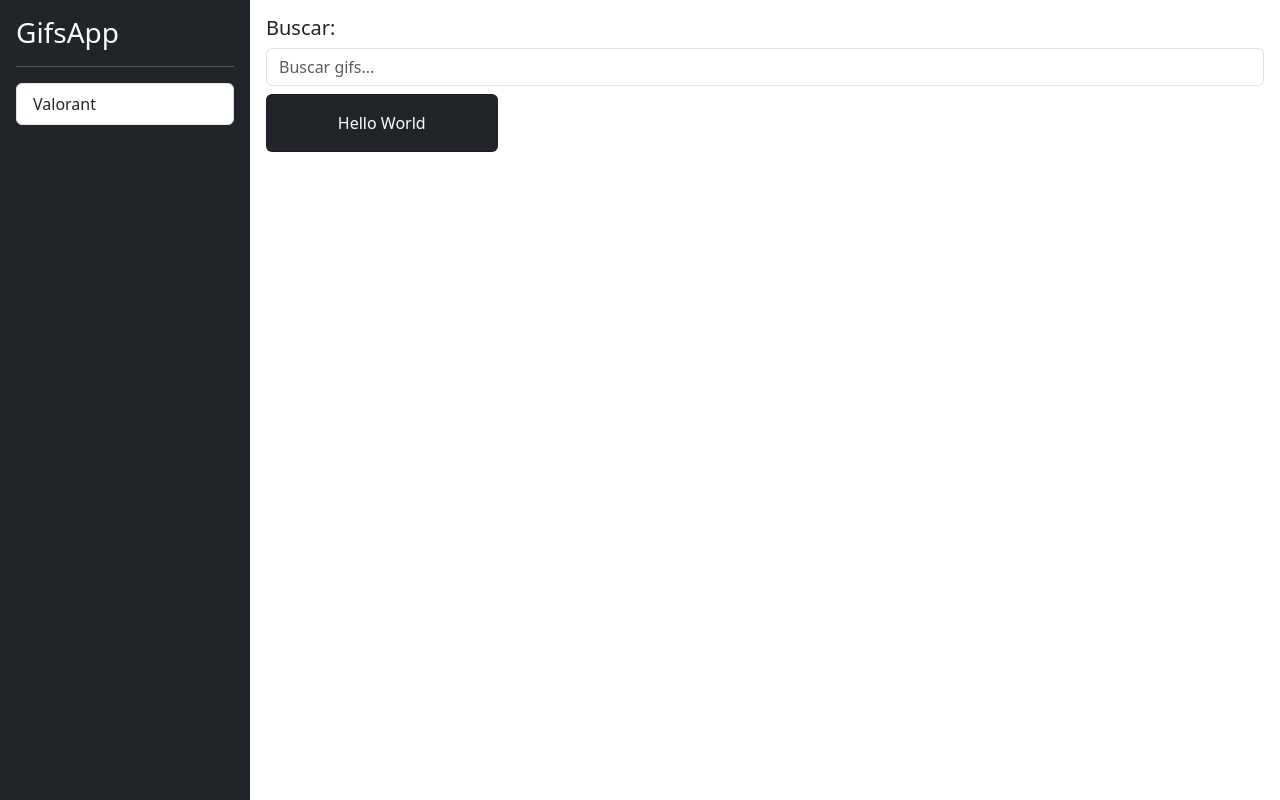
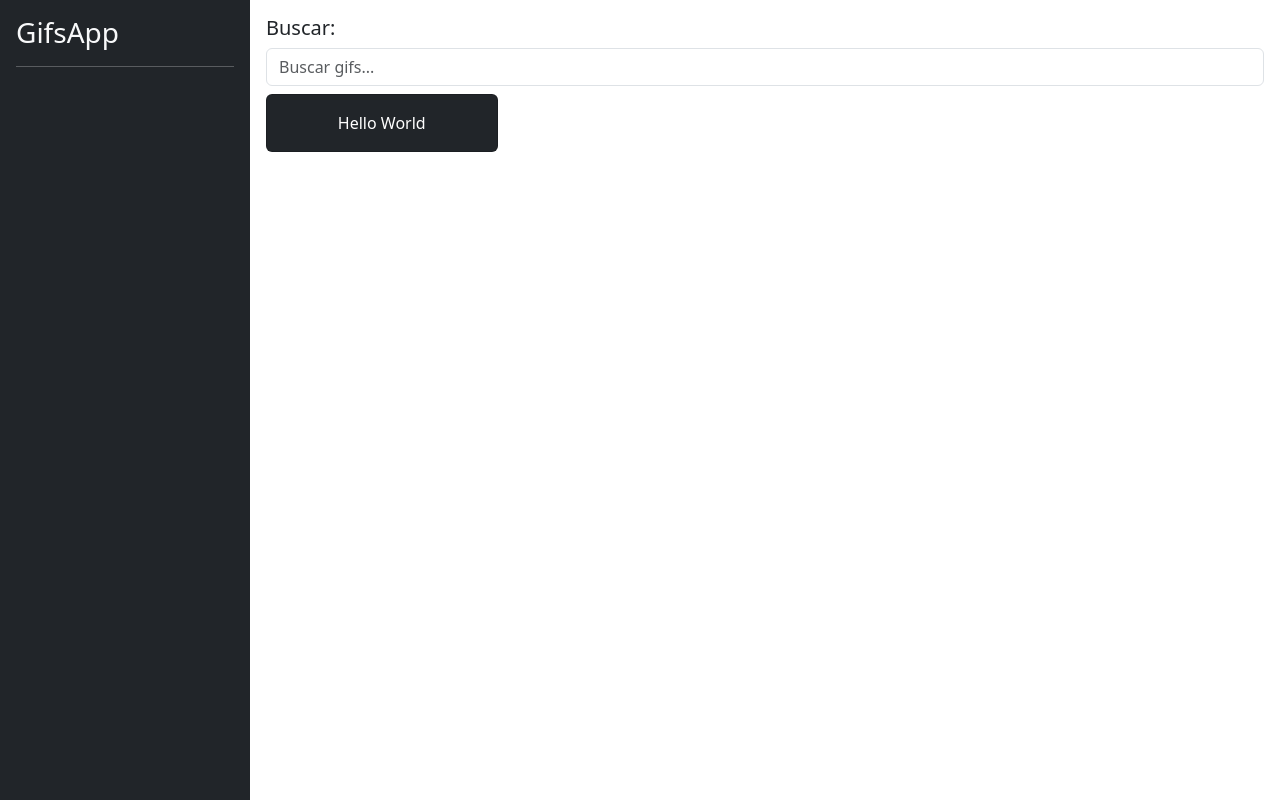
Before and after one commit to relicary/gifs-app, an Angular app: page / in a window 1280 px wide. Built offline with nearby package versions, Linux system fonts and the light colour scheme.

Commit message:
The Sidebar component recovers the Tags History stored in the Gifs service
Refs #5

```diff
--- a/src/app/shared/components/sidebar/sidebar.component.html
+++ b/src/app/shared/components/sidebar/sidebar.component.html
@@ -2,6 +2,8 @@
   <h3 class="text-light">GifsApp</h3>
   <hr class="text-white">
   <div class="list-group list-reset">
-    <button class="list-group-item list-group-item-action">Valorant</button>
+
+    <button *ngFor="let tag of tags" class="list-group-item list-group-item-action">{{ tag | uppercase | titlecase }}</button>
+
   </div>
 </div>
--- a/src/app/shared/components/sidebar/sidebar.component.ts
+++ b/src/app/shared/components/sidebar/sidebar.component.ts
@@ -1,4 +1,5 @@
 import { Component } from '@angular/core';
+import { GifsService } from '../../../gifs/services/gifs.service';
 
 @Component({
   selector: 'shared-sidebar',
@@ -7,4 +8,9 @@ import { Component } from '@angular/core';
 })
 export class SidebarComponent {
 
+  constructor(private gifsService: GifsService) {};
+
+  get tags(): string[] {
+    return this.gifsService.tagsHistory;
+  }
 }
```
Also changed, not shown: 1 other file (tests, documents, lock files or other folders).
